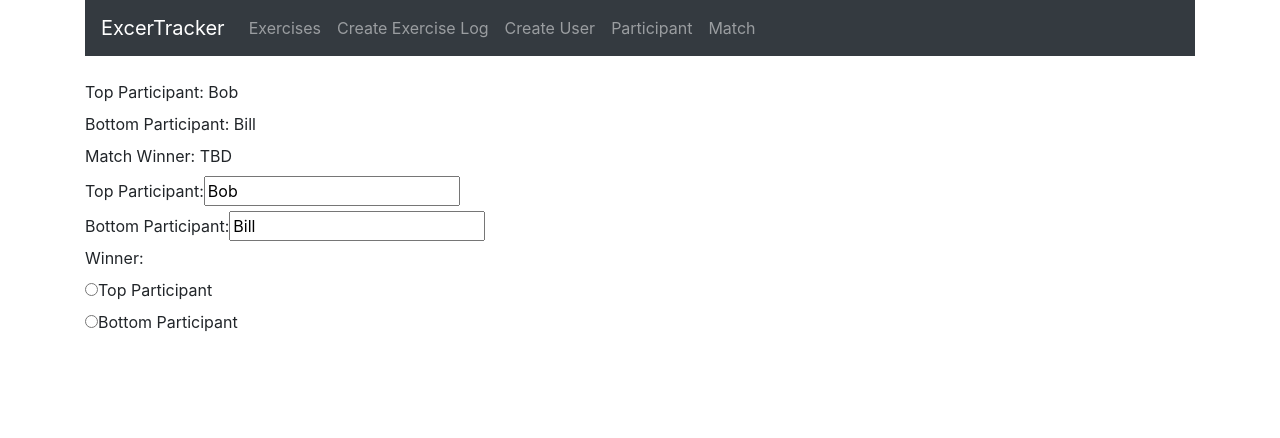
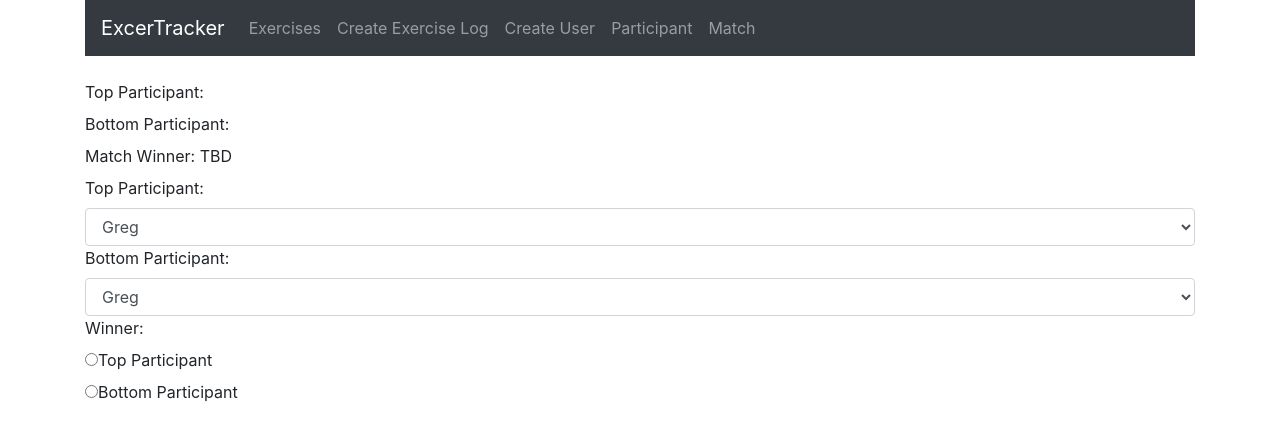
Before and after one commit to JQuilty/Roundabout-Capstone, a React (Create React App) app: page /match in a window 1280 px wide. Shown: the top 438 px of the page. Built offline with nearby package versions, Linux system fonts and the light colour scheme.

Commit message:
fixed Match bug

```diff
--- a/src/components/match.component.js
+++ b/src/components/match.component.js
@@ -1,22 +1,30 @@
 import React, { Component } from 'react';
 import Participant from "./participant.component";
+
 
 export default class Match extends Component {
   constructor(props) {
     super(props);
 
     this.addTop = this.addTop.bind(this);
-    this.addTop = this.addBottom.bind(this);
+    this.addBottom = this.addBottom.bind(this);
     this.declareWinner = this.declareWinner.bind(this);
     this.onSubmit = this.onSubmit.bind(this);
 
     this.state = {
-        topParticipant: 'Bob',
-        bottomParticipant: 'Bill',
-        winner: 'TBD'
+        topParticipant: '',
+        bottomParticipant: '',
+        winner: 'TBD',
+        participantList: []
     }
 
 
+  }
+
+  componentDidMount() {
+    this.setState({
+      participantList: ['Greg','Bob', 'Bill', 'Ted']
+    })
   }
 
   onSubmit(e) {
@@ -66,17 +74,35 @@ export default class Match extends Component {
         <form onSubmit={this.onSubmit}>
             <div className="addTop">
                 <label>Top Participant: </label>
-                <input type="text"
+                <select ref="userInput"
+                className="form-control"
                 value={this.state.topParticipant}
-                onChange={this.addTop}
-                />
+                onChange={this.addTop}>
+                  {
+                    this.state.participantList.map(function(user){
+                      return <option
+                      key={user}
+                      value={user}>{user}
+                      </option>;
+                    })
+                  }
+                </select>
             </div>
             <div className="addBottom">
                 <label>Bottom Participant: </label>
-                <input type="text"
+                <select ref="userInput"
+                className="form-control"
                 value={this.state.bottomParticipant}
-                onChange={this.addBottom}
-                />
+                onChange={this.addBottom}>
+                  {
+                    this.state.participantList.map(function(user){
+                      return <option
+                      key={user}
+                      value={user}>{user}
+                      </option>;
+                    })
+                  }
+                </select>
             </div>
             <div className="declareWinner">
                 <label>Winner: </label><br></br>
--- a/src/components/participant.component.js
+++ b/src/components/participant.component.js
@@ -8,7 +8,7 @@ export default class Participant extends Component {
     this.onSubmit = this.onSubmit.bind(this);
 
     this.state = {
-        name: '',
+        parName: '',
         wins: 0
     }
 
@@ -19,7 +19,7 @@ export default class Participant extends Component {
     e.preventDefault();
 
     const newParticipant = {
-    name: this.state.name,
+    parName: this.state.parName,
     wins: this.state.wins
     }
 
@@ -31,7 +31,7 @@ export default class Participant extends Component {
 
   onChangeName(e) {
     this.setState({
-        name: e.target.value
+        parName: e.target.value
     })
   }
 
@@ -43,7 +43,7 @@ export default class Participant extends Component {
                 <label>Participant or Team Name: </label>
                 <input type="text"
                 required
-                value={this.state.name}
+                value={this.state.parName}
                 onChange={this.onChangeName}
                 />
             </div>
```
